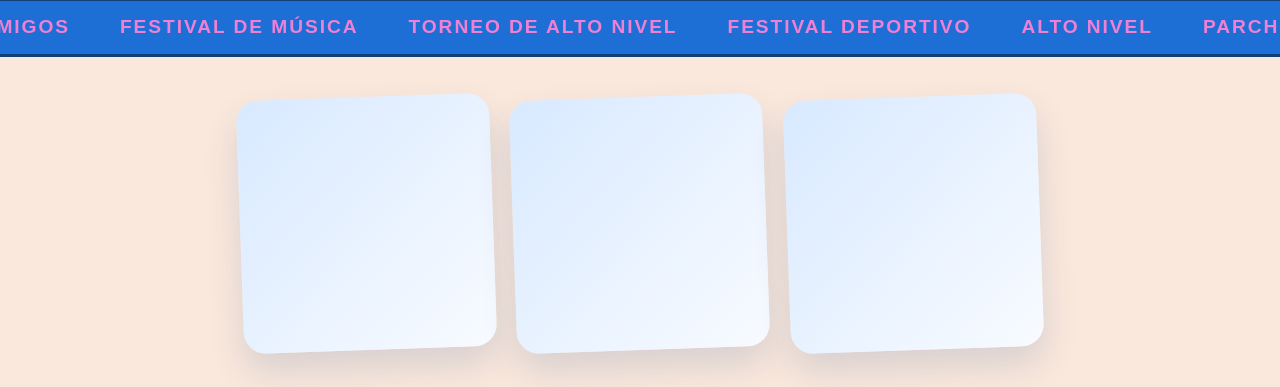
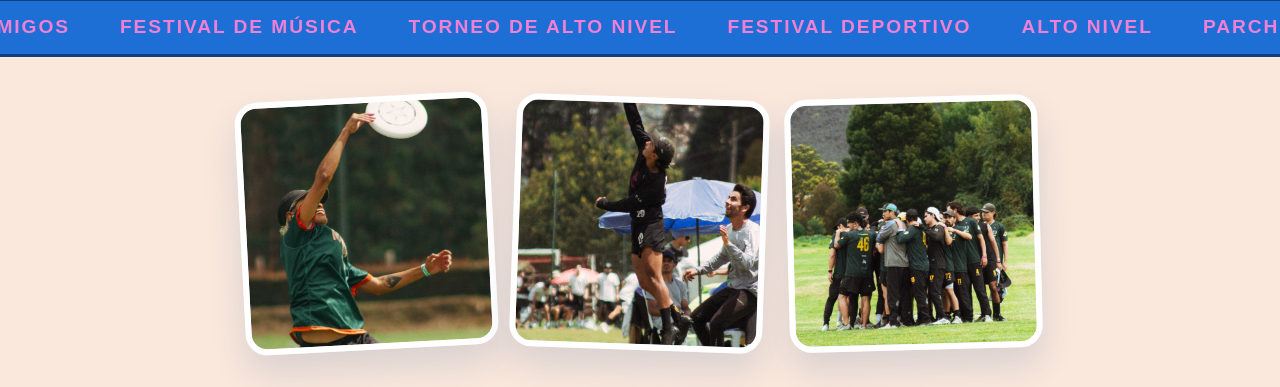
Before and after one commit to danielromero14/87EXPERIENCE-LEAGUE, a website: page index.html in a window 1280 px wide. Shown: the part 480-867 px from the top of the page. Drawn offline with Linux system fonts and the light colour scheme; a web font is replaced by a local one.

Commit message:
feat: refinamiento final de UI, fotos de galería y push de cierre de sesión

```diff
--- a/index.css
+++ b/index.css
@@ -366,6 +366,15 @@ label {
     box-shadow: var(--shadow);
     transform: rotate(var(--rot, -2deg));
     transition: transform 0.3s ease;
+    overflow: hidden;
+    border: 6px solid #fff;
+}
+
+.photo-card img {
+    width: 100%;
+    height: 100%;
+    object-fit: cover;
+    display: block;
 }
 
 .photo-card:hover {
--- a/index.html
+++ b/index.html
@@ -52,9 +52,9 @@
     <section class="gallery">
       <div class="strokes"></div>
       <div class="gallery-grid">
-        <div class="photo-card"></div>
-        <div class="photo-card"></div>
-        <div class="photo-card"></div>
+        <div class="photo-card" style="--rot: -3deg"><img src="imagen/gallery_1.jpg" alt="Action 1"></div>
+        <div class="photo-card" style="--rot: 2deg"><img src="imagen/gallery_2.jpg" alt="Action 2"></div>
+        <div class="photo-card" style="--rot: -1.5deg"><img src="imagen/gallery_3.jpg" alt="Team"></div>
       </div>
       <div class="logo-container">
         <img src="imagen/logo.png" alt="Experience League 87 Logo" class="main-logo" />
@@ -267,7 +267,7 @@
         reader.onload = () => resolve(reader.result.split(',')[1]);
         reader.onerror = reject;
         reader.readAsDataURL(file);
-      });
+      ;
     }
   </script>
 </body>
```
Also changed, not shown: ACTA.md (+1 -0 lines), imagen/gallery_1.jpg (added), imagen/gallery_2.jpg (added), imagen/gallery_3.jpg (added).
